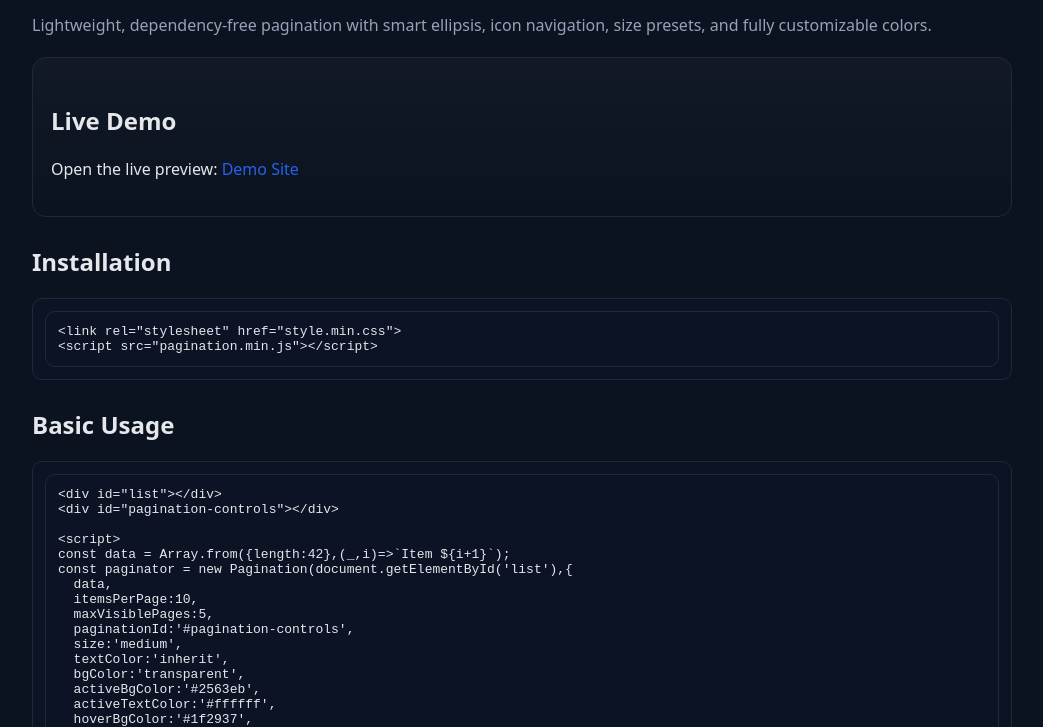
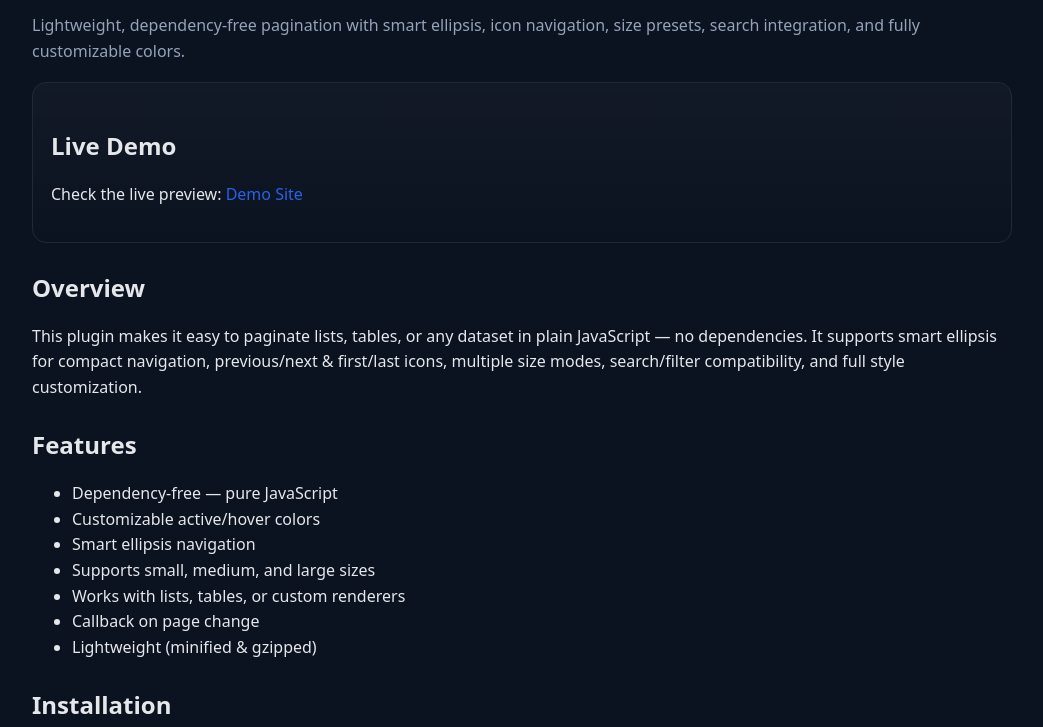
Before and after one commit to DhandyF/simple-paginate, a plain HTML site: page docs/index.html in a window 1280 px wide. Shown: the part 73-800 px from the top of the page, without its empty margins (118-1161 px from the left). Drawn offline with Linux system fonts and the light colour scheme.

Commit message:
update docs

```diff
--- a/docs/index.html
+++ b/docs/index.html
@@ -24,12 +24,26 @@
 <body>
   <div class="container">
     <h1>Vanilla JS Pagination Plugin</h1>
-    <p class="muted">Lightweight, dependency-free pagination with smart ellipsis, icon navigation, size presets, and fully customizable colors.</p>
+    <p class="muted">Lightweight, dependency-free pagination with smart ellipsis, icon navigation, size presets, search integration, and fully customizable colors.</p>
 
     <div class="card">
       <h2>Live Demo</h2>
-      <p>Open the live preview: <a href="https://dhandyf.github.io/simple-paginate/" target="_blank" rel="noopener">Demo Site</a></p>
+      <p>Check the live preview: <a href="https://dhandyf.github.io/simple-paginate/" target="_blank" rel="noopener">Demo Site</a></p>
     </div>
+
+    <h2>Overview</h2>
+    <p>This plugin makes it easy to paginate lists, tables, or any dataset in plain JavaScript — no dependencies. It supports smart ellipsis for compact navigation, previous/next & first/last icons, multiple size modes, search/filter compatibility, and full style customization.</p>
+
+    <h2>Features</h2>
+    <ul>
+      <li>Dependency-free — pure JavaScript</li>
+      <li>Customizable active/hover colors</li>
+      <li>Smart ellipsis navigation</li>
+      <li>Supports small, medium, and large sizes</li>
+      <li>Works with lists, tables, or custom renderers</li>
+      <li>Callback on page change</li>
+      <li>Lightweight (minified & gzipped)</li>
+    </ul>
 
     <h2>Installation</h2>
 <pre><code>&lt;link rel="stylesheet" href="style.min.css"&gt;
@@ -83,9 +97,12 @@ const paginator = new Pagination(document.getElementById('list'),{
       <li><code>render()</code> — re-renders items & controls</li>
     </ul>
 
+    <h2>Examples</h2>
+    <p>See the <a href="https://dhandyf.github.io/simple-paginate/" target="_blank" rel="noopener">demo site</a> for advanced examples, including table pagination with search integration.</p>
+
     <h2>Changelog</h2>
     <ul>
-      <li><strong>v1.0.0</strong> — Initial release.</li>
+      <li><strong>v1.0.0</strong> — Initial release with core features.</li>
     </ul>
   </div>
 </body>
```
